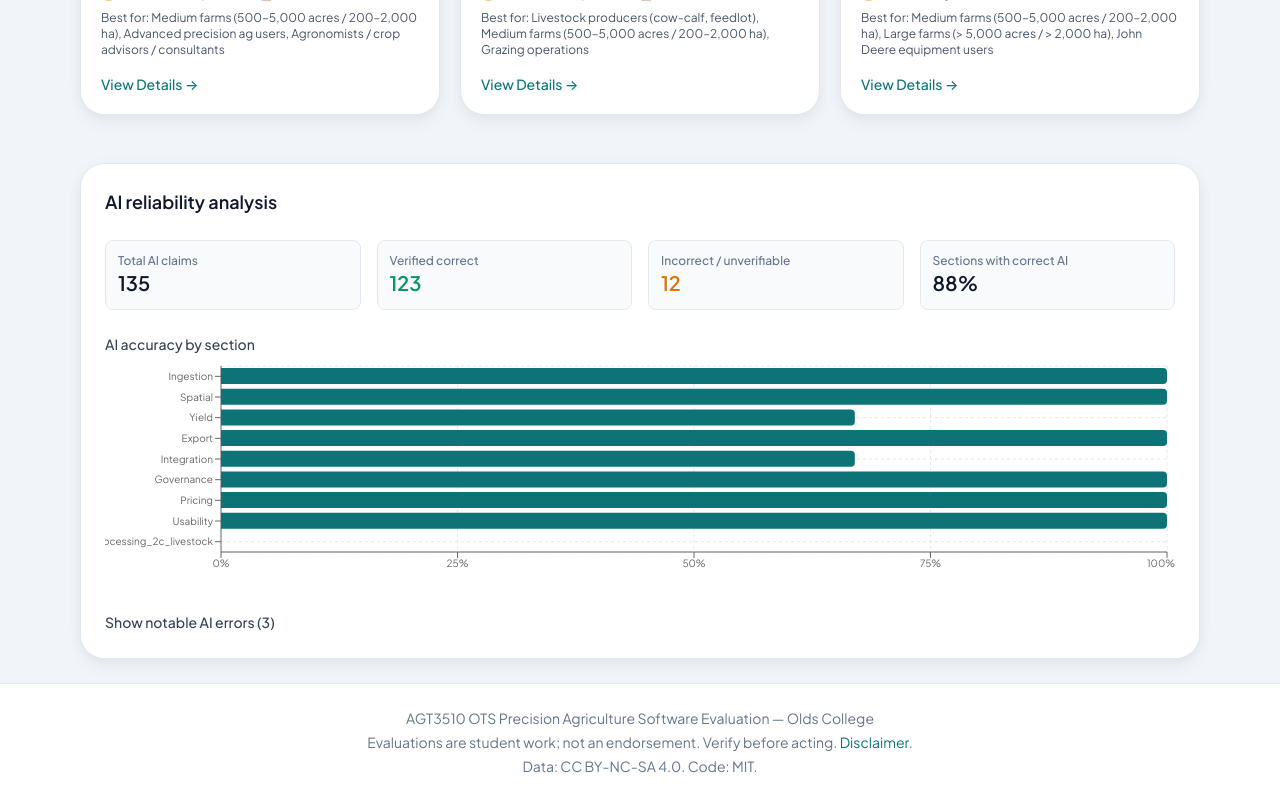
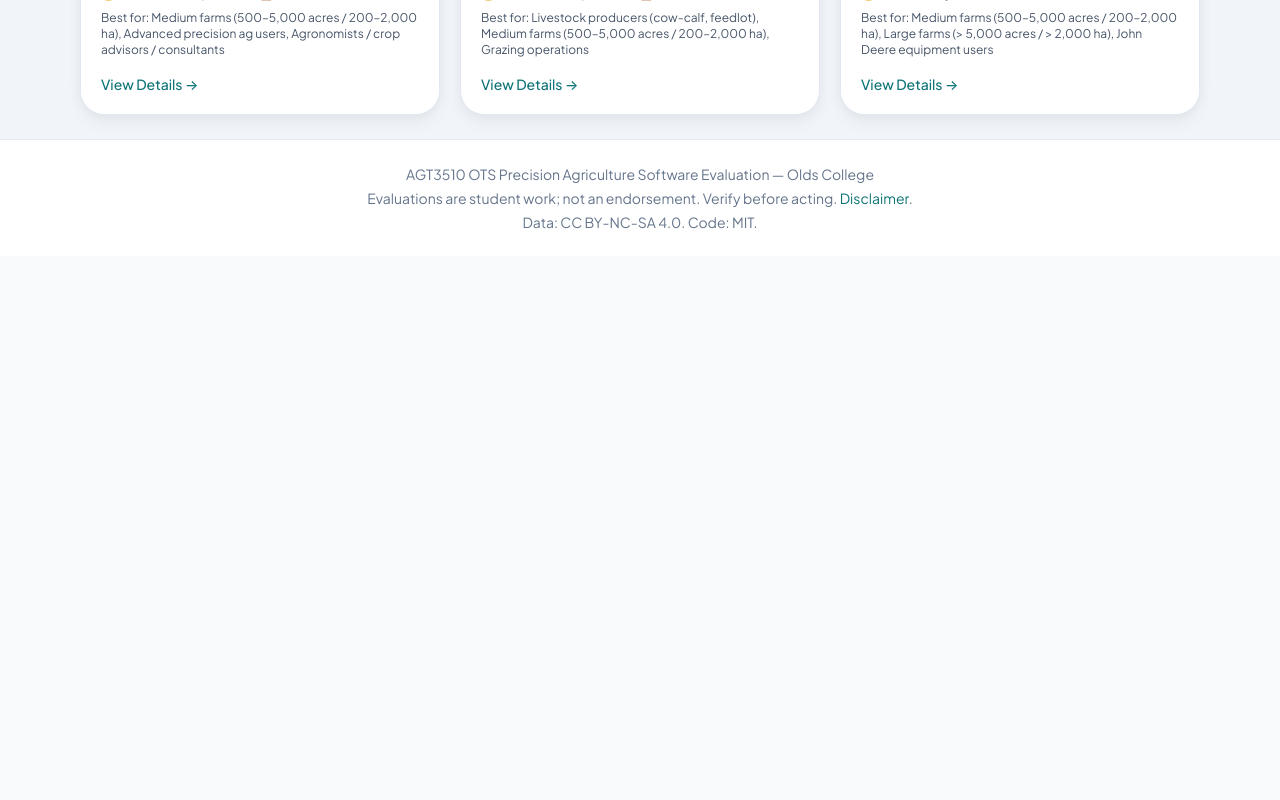
Before and after one commit to felippehsk/open-agtech-evaluator, a React (Vite) app: page / in a window 1280 px wide. Shown: the part 889-1689 px from the top of the page. After the commit the page ends 1145 px from the top, so only its background shows below. Built offline with nearby package versions, Linux system fonts and the light colour scheme; the HTML template or start-up script is replaced by a standard one.

Commit message:
Adjust logo, dashboard, and date formatting

```diff
--- a/src/components/dashboard/SummaryStats.tsx
+++ b/src/components/dashboard/SummaryStats.tsx
@@ -25,8 +25,14 @@ export function SummaryStats({ evaluations, className = '' }: SummaryStatsProps)
   const evidencePercent = evidenceTotal > 0 ? Math.round((evidenceVerified / evidenceTotal) * 100) : 0
 
   const ai = getOverallAIAccuracy(evaluations)
-  const lastUpdated = evaluations.length
+  const lastUpdatedRaw = evaluations.length
     ? evaluations.reduce((max, e) => (e.meta.evaluation_date > max ? e.meta.evaluation_date : max), '')
+    : ''
+  const lastUpdated = lastUpdatedRaw
+    ? (() => {
+        const d = new Date(lastUpdatedRaw)
+        return Number.isNaN(d.getTime()) ? lastUpdatedRaw : d.toLocaleDateString(undefined, { year: 'numeric', month: 'short', day: 'numeric' })
+      })()
     : '—'
 
   const cards = [
--- a/src/pages/DashboardPage.tsx
+++ b/src/pages/DashboardPage.tsx
@@ -9,8 +9,6 @@ import { PlatformCard } from '@/components/dashboard/PlatformCard'
 import { ScoreRadar } from '@/components/dashboard/ScoreRadar'
 import { ComparisonMatrix } from '@/components/dashboard/ComparisonMatrix'
 import { PricingChart } from '@/components/dashboard/PricingChart'
-import { AIReliabilityPanel } from '@/components/dashboard/AIReliabilityPanel'
-
 const BASE = import.meta.env.BASE_URL || '/'
 
 function filtersReducer(state: DashboardFilters, action: { type: string; payload?: Partial<DashboardFilters> }): DashboardFilters {
@@ -136,9 +134,6 @@ export function DashboardPage() {
         </p>
       )}
 
-      <div className="mt-12">
-        <AIReliabilityPanel evaluations={evaluations} />
-      </div>
     </div>
   )
 }
```
Also changed, not shown: icon.png.
